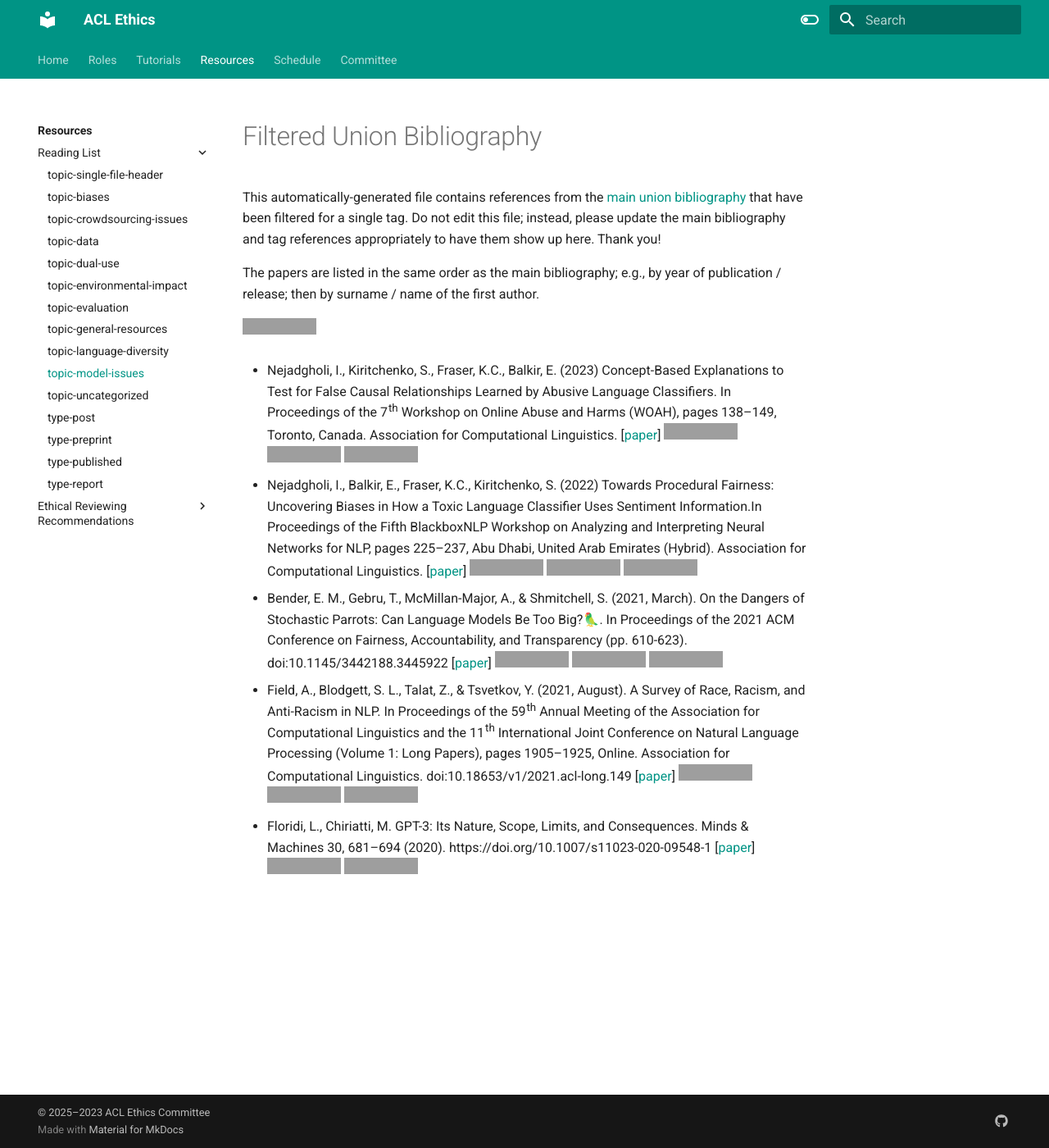
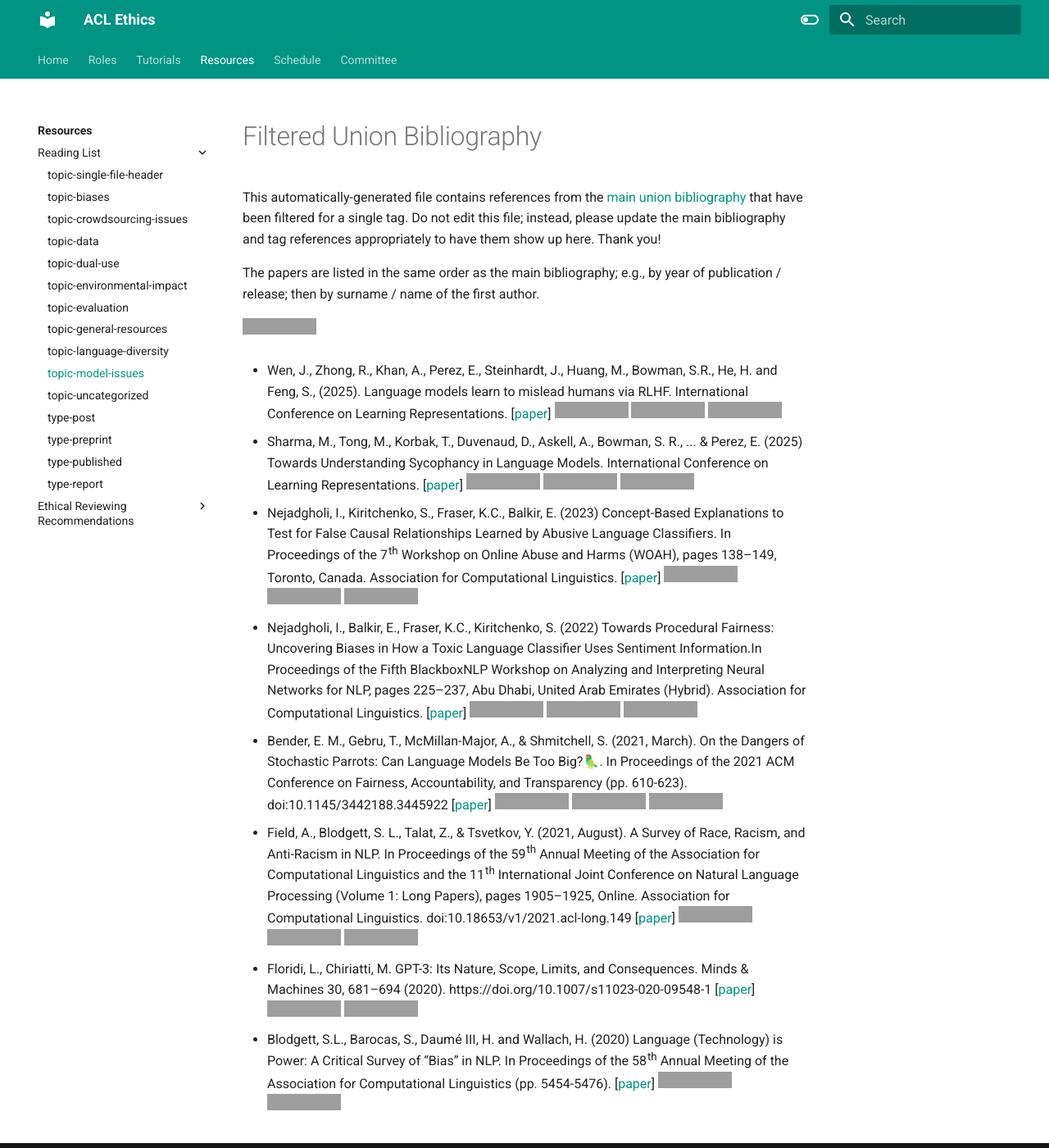
Before and after one commit to knmnyn/ethics-website, an MkDocs documentation site: the page built from docs/resources/ethics-reading-list/t-model-issues.md, in a window 1280 px wide and 1400 px high. Shown: the whole window at 82% size. Built offline with MkDocs 1.6.1 and Material for MkDocs 9.7.7, drawn with Linux system fonts in a browser that asks for light colours; grey boxes are pictures that could not be loaded.

Commit message:
Update t-model-issues.md
Add Wen et al. (2025), Sharma et al. (2025) and Blodgett et al. (2020) to Model Issues page.

```diff
--- a/docs/resources/ethics-reading-list/t-model-issues.md
+++ b/docs/resources/ethics-reading-list/t-model-issues.md
@@ -18,6 +18,10 @@ The papers are listed in the same order as the main bibliography; e.g., by year
 
 [![Model Issues](https://img.shields.io/badge/t-model%20issues-yellow)](t-model-issues.md)
 
+* Wen, J., Zhong, R., Khan, A., Perez, E., Steinhardt, J., Huang, M., Bowman, S.R., He, H. and Feng, S., (2025). Language models learn to mislead humans via RLHF.  International Conference on Learning Representations. [[paper](https://openreview.net/forum?id=xJljiPE6dg)]  [![Biases](https://img.shields.io/badge/t-biases-pink)](t-biases.md) [![Model Issues](https://img.shields.io/badge/t-model%20issues-yellow)](t-model-issues.md) [![published](https://img.shields.io/badge/type-published-lightgrey)](type-published.md)
+
+* Sharma, M., Tong, M., Korbak, T., Duvenaud, D., Askell, A., Bowman, S. R., ... & Perez, E. (2025) Towards Understanding Sycophancy in Language Models. International Conference on Learning Representations. [[paper](https://openreview.netv/forum?id=tvhaxkMKAn)]  [![Biases](https://img.shields.io/badge/t-biases-pink)](t-biases.md) [![Model Issues](https://img.shields.io/badge/t-model%20issues-yellow)](t-model-issues.md) [![published](https://img.shields.io/badge/type-published-lightgrey)](type-published.md)
+
 * Nejadgholi, I., Kiritchenko, S., Fraser, K.C., Balkir, E. (2023) Concept-Based Explanations to Test for False Causal Relationships Learned by Abusive Language Classifiers. In Proceedings of the 7th Workshop on Online Abuse and Harms (WOAH), pages 138–149, Toronto, Canada. Association for Computational Linguistics. [[paper](https://aclanthology.org/2023.woah-1.14/)]  [![Biases](https://img.shields.io/badge/t-biases-pink)](t-biases.md) [![Model Issues](https://img.shields.io/badge/t-model%20issues-yellow)](t-model-issues.md) [![published](https://img.shields.io/badge/type-published-lightgrey)](type-published.md)
 
 * Nejadgholi, I., Balkir, E., Fraser, K.C., Kiritchenko, S. (2022) Towards Procedural Fairness: Uncovering Biases in How a Toxic Language Classifier Uses Sentiment Information.In Proceedings of the Fifth BlackboxNLP Workshop on Analyzing and Interpreting Neural Networks for NLP, pages 225–237, Abu Dhabi, United Arab Emirates (Hybrid). Association for Computational Linguistics. [[paper](https://aclanthology.org/2022.blackboxnlp-1.18/)] [![Biases](https://img.shields.io/badge/t-biases-pink)](t-biases.md) [![Model Issues](https://img.shields.io/badge/t-model%20issues-yellow)](t-model-issues.md) [![published](https://img.shields.io/badge/type-published-lightgrey)](type-published.md)
@@ -27,3 +31,5 @@ The papers are listed in the same order as the main bibliography; e.g., by year
 * Field, A., Blodgett, S. L., Talat, Z., & Tsvetkov, Y. (2021, August). A Survey of Race, Racism, and Anti-Racism in NLP. In Proceedings of the 59th Annual Meeting of the Association for Computational Linguistics and the 11th International Joint Conference on Natural Language Processing (Volume 1: Long Papers), pages 1905–1925, Online. Association for Computational Linguistics. doi:10.18653/v1/2021.acl-long.149 [[paper](https://aclanthology.org/2021.acl-long.149/)] ![Model Issues](https://img.shields.io/badge/t-model%20issues-yellow) ![Biases](https://img.shields.io/badge/t-biases-pink) ![published](https://img.shields.io/badge/type-published-lightgrey)
 
 * Floridi, L., Chiriatti, M. GPT-3: Its Nature, Scope, Limits, and Consequences. Minds & Machines 30, 681–694 (2020). https://doi.org/10.1007/s11023-020-09548-1 [[paper](https://link.springer.com/content/pdf/10.1007/s11023-020-09548-1.pdf)] ![Model Issues](https://img.shields.io/badge/t-model%20issues-yellow) ![published](https://img.shields.io/badge/type-published-lightgrey)
+
+* Blodgett, S.L., Barocas, S., Daumé III, H. and Wallach, H. (2020) Language (Technology) is Power: A Critical Survey of “Bias” in NLP. In Proceedings of the 58th Annual Meeting of the Association for Computational Linguistics (pp. 5454-5476). [[paper](https://aclanthology.org/2020.acl-main.485/)] ![Model Issues](https://img.shields.io/badge/t-model%20issues-yellow) ![published](https://img.shields.io/badge/type-published-lightgrey)
```
